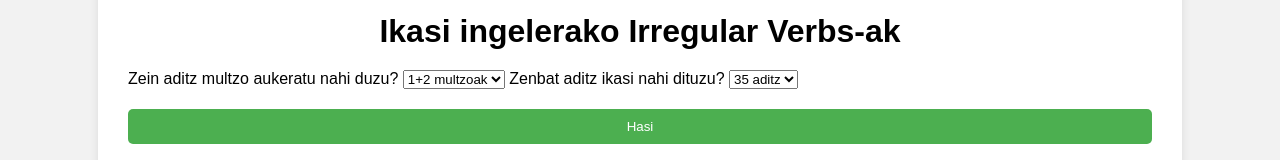
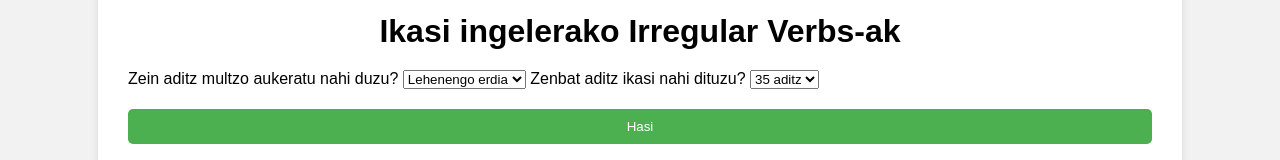
Before and after one commit to MaitaneLa/IrregularVerbs, a plain HTML site: page index.html in a window 1280 px wide. Shown: the part 128-288 px from the top of the page. Drawn offline with Linux system fonts and the light colour scheme.

Commit message:
Update index.html

```diff
--- a/index.html
+++ b/index.html
@@ -114,8 +114,8 @@
             <option value="2">2. multzoa</option>
             <option value="3">3. multzoa</option>
             <option value="4">4. multzoa</option>
-            <option value="5" selected> 1+2 multzoak </option>
-            <option value="6">3+4 multzoa</option>
+            <option value="5" selected> Lehenengo erdia </option>
+            <option value="6">Bigarren erdia</option>
             <option value="7">Guztiak</option>
 
 
```
